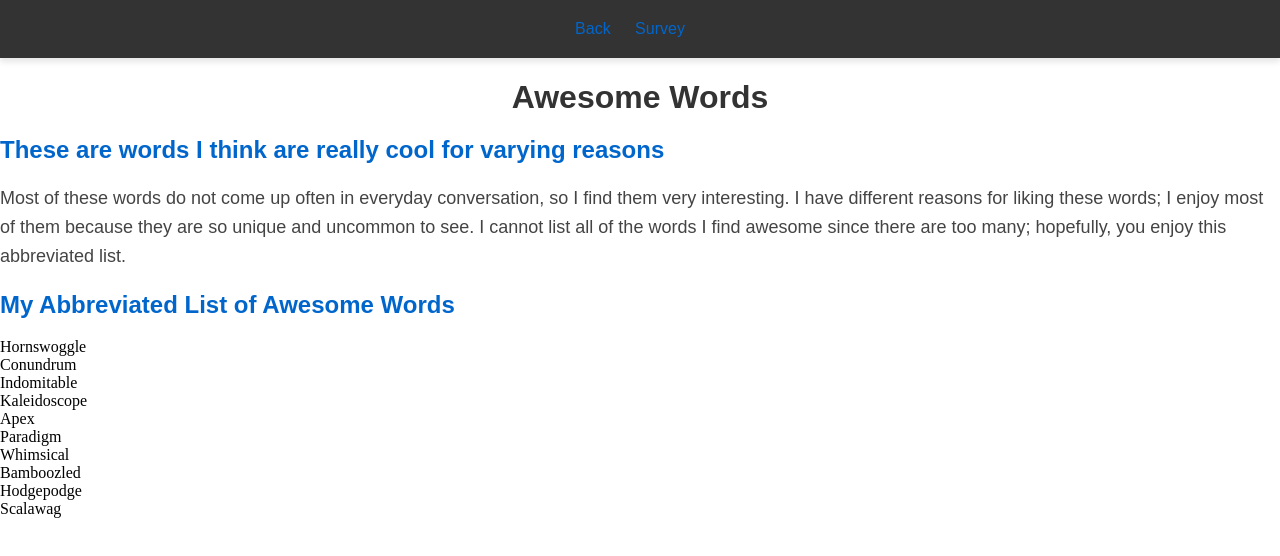
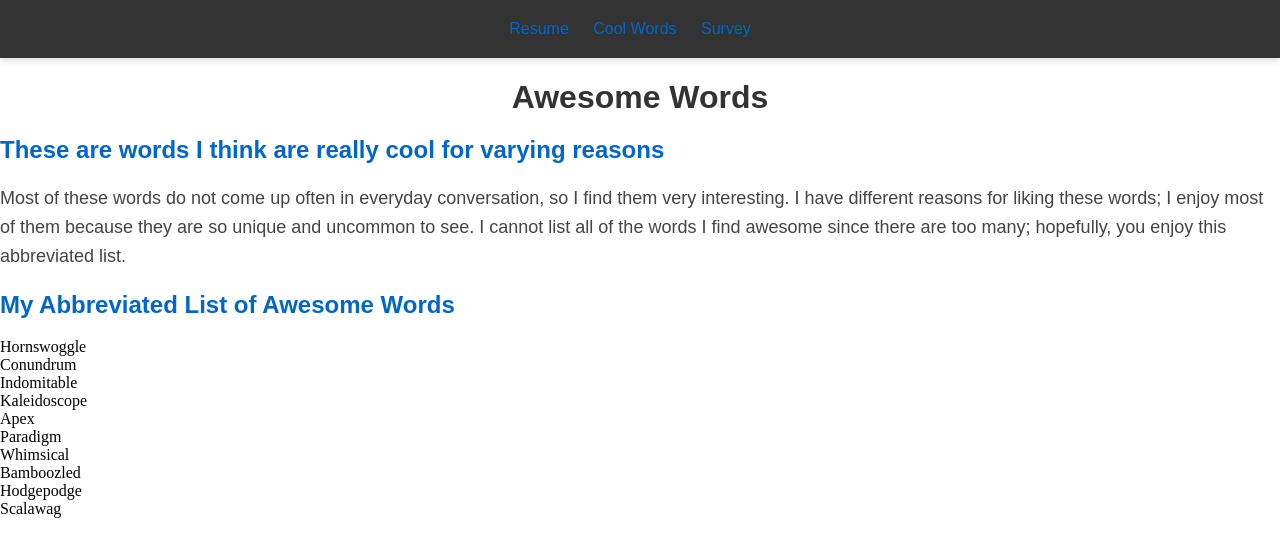
Before and after one commit to acshamrock/Project-3, a plain HTML site: page awesomewords.html in a window 1280 px wide. Drawn offline with Linux system fonts and the light colour scheme.

Commit message:
static navbar awesomewords

```diff
--- a/awesomewords.html
+++ b/awesomewords.html
@@ -2,17 +2,18 @@
 <html lang="en">
 <head>
   <meta charset="UTF-8">
-  <meta name="viewport" content="width=device-width, initial-scale=1.0">
   <title>Awesome Words</title>
   <link rel="stylesheet" type="text/css" href="css/style.css">
 </head>
 <body>
-   <nav class="navbar">
+  <nav class="navbar">
     <ul>
-      <li><a href="index.html">Back</a></li>
+      <li><a href="index.html">Resume</a></li>
+      <li><a href="awesomewords.html">Cool Words</a></li>
       <li><a href="survey.html">Survey</a></li>
     </ul>
   </nav>
+
   <header>
     <h1>Awesome Words</h1>
   </header>
```
